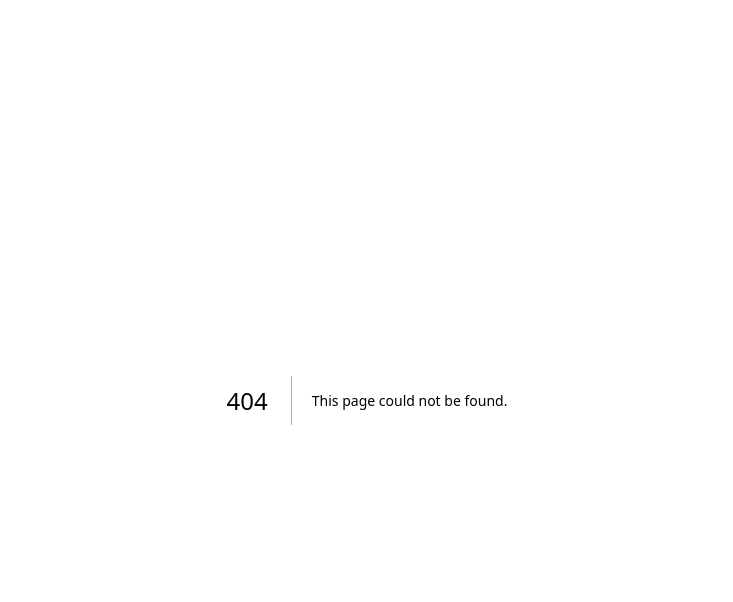
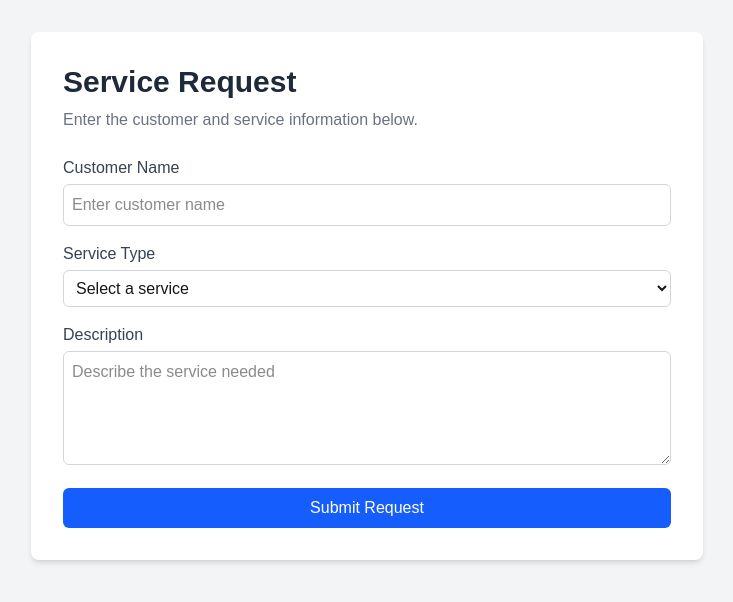
Before and after one commit to sandavis93/ResearchRepo, a Next.js app in the folder service-request-app/: page /requests in a window 1280 px wide. Before the commit this address had no page. Shown: the top 602 px of the page, without its empty margins (273-1006 px from the left). Built offline with nearby package versions, Linux system fonts and the light colour scheme.

Commit message:
Add service request page

```diff
--- a/service-request-app/src/app/page.js
+++ b/service-request-app/src/app/page.js
@@ -1,8 +1,11 @@
 "use client";
 
 import { useState } from "react";
+import { useRouter } from "next/navigation";
 
 export default function Home() {
+  const router = useRouter();
+
   const [username, setUsername] = useState("");
   const [password, setPassword] = useState("");
   const [error, setError] = useState("");
@@ -23,7 +26,7 @@ export default function Home() {
 
   if (user && user.password === password) {
     setError("");
-    alert(`Login successful! Welcome, ${user.role}.`);
+    router.push("/requests");
   } else {
     setError("Invalid username or password.");
   }
--- /dev/null
+++ b/service-request-app/src/app/requests/page.js
@@ -0,0 +1,120 @@
+"use client";
+
+import { useState } from "react";
+
+export default function ServiceRequestPage() {
+  const [customerName, setCustomerName] = useState("");
+  const [serviceType, setServiceType] = useState("");
+  const [description, setDescription] = useState("");
+  const [submittedRequest, setSubmittedRequest] = useState(null);
+
+  const handleSubmit = (event) => {
+  event.preventDefault();
+
+  setSubmittedRequest({
+    customerName: customerName,
+    serviceType: serviceType,
+    description: description,
+  });
+};
+
+  return (
+    <main className="min-h-screen bg-gray-100 p-8">
+      <div className="max-w-2xl mx-auto bg-white p-8 rounded-lg shadow-md">
+
+        <h1 className="text-3xl font-bold text-gray-800 mb-2">
+          Service Request
+        </h1>
+
+        <p className="text-gray-500 mb-6">
+          Enter the customer and service information below.
+        </p>
+
+        <form onSubmit={handleSubmit} className="space-y-4">
+
+          <div>
+            <label className="block text-gray-700 mb-1">
+              Customer Name
+            </label>
+
+            <input
+              type="text"
+              placeholder="Enter customer name"
+              value={customerName}
+              onChange={(event) => setCustomerName(event.target.value)}
+              className="w-full border border-gray-300 rounded-md p-2"
+            />
+          </div>
+
+          <div>
+            <label className="block text-gray-700 mb-1">
+              Service Type
+            </label>
+
+            <select
+            value={serviceType}
+            onChange={(event) => setServiceType(event.target.value)}
+            className="w-full border border-gray-300 rounded-md p-2"
+            >
+              <option value="">Select a service</option>
+
+              <option value="Network Installation">
+                Network Installation
+              </option>
+              <option value="Network Repair">
+                Network Repair
+              </option>
+              <option value="Equipment Setup">
+                Equipment Setup
+              </option>
+              <option value="Technical Support">
+                Technical Support
+              </option>
+            </select>
+          </div>
+
+          <div>
+            <label className="block text-gray-700 mb-1">
+              Description
+            </label>
+
+            <textarea
+              placeholder="Describe the service needed"
+              value={description}
+              onChange={(event) => setDescription(event.target.value)}
+              className="w-full border border-gray-300 rounded-md p-2"
+              rows="4"
+            />
+          </div>
+
+          <button
+            type="submit"
+            className="w-full bg-blue-600 text-white p-2 rounded-md hover:bg-blue-700"
+          >
+            Submit Request
+          </button>
+
+        </form>
+        {submittedRequest && (
+          <div className="mt-8 border-t pt-6">
+          <h2 className="text-2xl font-bold text-gray-800 mb-4">
+          Submitted Request
+        </h2>
+
+        <p className="mb-2">
+          <strong>Customer:</strong> {submittedRequest.customerName}
+        </p>
+
+        <p className="mb-2">
+          <strong>Service:</strong> {submittedRequest.serviceType}
+        </p>
+
+        <p>
+          <strong>Description:</strong> {submittedRequest.description}
+        </p>
+        </div>
+)}
+      </div>
+    </main>
+  );
+}
```
